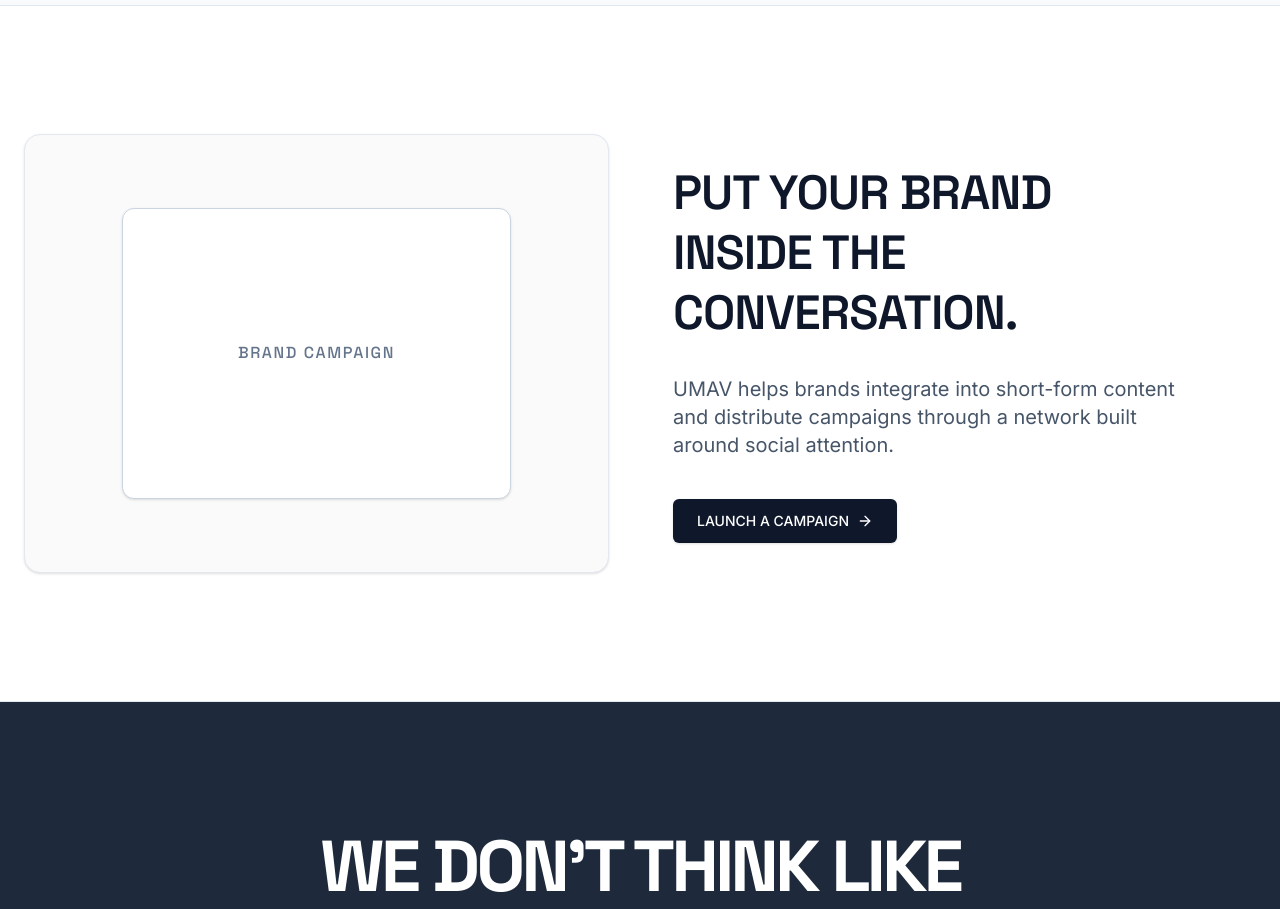
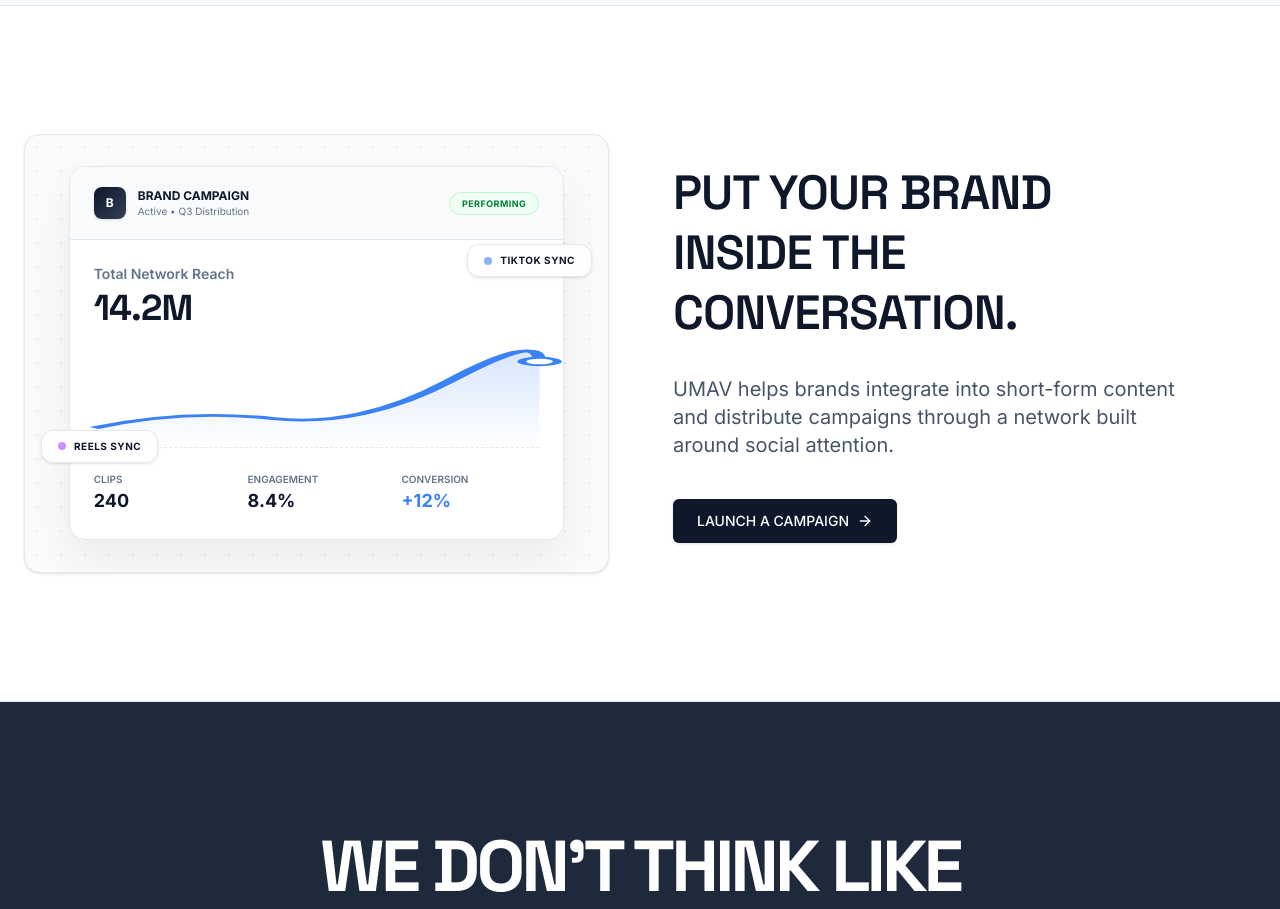
Before and after one commit to kunwarsaurav/UMAV-Media, a Next.js app in the folder frontend/: page / in a window 1280 px wide. Shown: the part 3100-4009 px from the top of the page. Built offline with nearby package versions, Linux system fonts and the light colour scheme.

Commit message:
landing page with hero, content workflow, and feature sections

```diff
--- a/frontend/src/app/page.tsx
+++ b/frontend/src/app/page.tsx
@@ -207,14 +207,121 @@
                 </Button>
               </div>
               <div className="flex-1 relative w-full aspect-square md:aspect-[4/3] border border-[#E2E8F0] bg-[#FAFAFA] rounded-2xl shadow-sm overflow-hidden flex items-center justify-center">
+
+                {/* Elegant Dot Pattern */}
+                <div
+                  className="absolute inset-0 z-0 opacity-40"
+                  style={{
+                    backgroundImage: "radial-gradient(#CBD5E1 1px, transparent 1px)",
+                    backgroundSize: "24px 24px",
+                  }}
+                />
+
+                {/* Dashboard Card */}
                 <motion.div
-                  initial={{ scale: 0.95, opacity: 0 }}
-                  whileInView={{ scale: 1, opacity: 1 }}
+                  initial={{ y: 20, opacity: 0 }}
+                  whileInView={{ y: 0, opacity: 1 }}
                   viewport={{ once: true }}
-                  className="relative z-10 w-2/3 h-2/3 border border-[#CBD5E1] bg-white rounded-xl shadow-sm flex items-center justify-center overflow-hidden"
+                  transition={{ duration: 0.6 }}
+                  className="relative z-10 w-[90%] md:w-[85%] bg-white rounded-2xl shadow-[0_20px_40px_rgb(0,0,0,0.06)] border border-[#E2E8F0] overflow-hidden"
                 >
-                  <span className="relative z-10 font-heading font-medium tracking-widest text-[#64748B]">BRAND CAMPAIGN</span>
+                  {/* Card Header */}
+                  <div className="px-5 py-4 md:px-6 md:py-5 border-b border-[#E2E8F0] flex justify-between items-center bg-[#F8FAFC]">
+                    <div className="flex items-center gap-3">
+                      <div className="w-8 h-8 rounded-lg bg-gradient-to-br from-[#0F172A] to-[#334155] flex items-center justify-center shadow-sm">
+                         <span className="text-white font-bold text-xs uppercase">B</span>
+                      </div>
+                      <div>
+                        <div className="text-xs font-bold text-[#0F172A]">BRAND CAMPAIGN</div>
+                        <div className="text-[9px] md:text-[10px] text-[#64748B]">Active • Q3 Distribution</div>
+                      </div>
+                    </div>
+                    <div className="px-2 py-1 md:px-3 bg-green-50 border border-green-200 text-green-700 text-[8px] md:text-[9px] font-bold tracking-wider rounded-full">
+                      PERFORMING
+                    </div>
+                  </div>
+
+                  {/* Metrics */}
+                  <div className="p-5 md:p-6">
+                    <div className="text-xs md:text-sm font-semibold text-[#64748B] mb-1">Total Network Reach</div>
+                    <div className="text-3xl md:text-4xl font-heading font-bold text-[#0F172A] mb-4 tracking-tight">14.2M</div>
+
+                    {/* Animated Line Chart SVG */}
+                    <div className="w-full h-20 md:h-24 relative mt-4 md:mt-6 border-b border-dashed border-[#E2E8F0]">
+                       <svg className="w-full h-full overflow-visible" preserveAspectRatio="none" viewBox="0 0 100 100">
+                         <defs>
+                           <linearGradient id="chartGradient" x1="0" x2="0" y1="0" y2="1">
+                             <stop offset="0%" stopColor="#3B82F6" stopOpacity="0.2" />
+                             <stop offset="100%" stopColor="#3B82F6" stopOpacity="0" />
+                           </linearGradient>
+                         </defs>
+                         {/* Fill */}
+                         <motion.path
+                           d="M0,100 L0,80 Q20,60 40,70 T80,30 T100,10 L100,100 Z"
+                           fill="url(#chartGradient)"
+                           initial={{ opacity: 0 }}
+                           whileInView={{ opacity: 1 }}
+                           transition={{ duration: 1, delay: 0.2 }}
+                         />
+                         {/* Line */}
+                         <motion.path
+                           d="M0,80 Q20,60 40,70 T80,30 T100,10"
+                           fill="none"
+                           stroke="#3B82F6"
+                           strokeWidth="3"
+                           initial={{ pathLength: 0 }}
+                           whileInView={{ pathLength: 1 }}
+                           transition={{ duration: 1.5, ease: "easeOut" }}
+                         />
+                         {/* End Point */}
+                         <motion.circle
+                           cx="100" cy="10" r="4"
+                           fill="#fff" stroke="#3B82F6" strokeWidth="2"
+                           initial={{ scale: 0 }}
+                           whileInView={{ scale: 1 }}
+                           transition={{ duration: 0.3, delay: 1.5 }}
+                         />
+                       </svg>
+                    </div>
+
+                    <div className="grid grid-cols-3 gap-2 md:gap-4 mt-6">
+                      <div>
+                        <div className="text-[9px] md:text-[10px] text-[#64748B] font-semibold uppercase">Clips</div>
+                        <div className="text-base md:text-lg font-bold text-[#0F172A]">240</div>
+                      </div>
+                      <div>
+                        <div className="text-[9px] md:text-[10px] text-[#64748B] font-semibold uppercase">Engagement</div>
+                        <div className="text-base md:text-lg font-bold text-[#0F172A]">8.4%</div>
+                      </div>
+                      <div>
+                        <div className="text-[9px] md:text-[10px] text-[#64748B] font-semibold uppercase">Conversion</div>
+                        <div className="text-base md:text-lg font-bold text-[#3B82F6]">+12%</div>
+                      </div>
+                    </div>
+                  </div>
                 </motion.div>
+
+                {/* Floating Elements */}
+                <motion.div
+                  initial={{ x: 20, opacity: 0 }}
+                  whileInView={{ x: 0, opacity: 1 }}
+                  transition={{ delay: 0.8 }}
+                  className="absolute right-2 md:right-4 top-1/4 px-3 py-1.5 md:px-4 md:py-2 bg-white/80 backdrop-blur-md rounded-xl border border-[#E2E8F0] shadow-sm flex items-center gap-2 z-20"
+                >
+                  <div className="w-1.5 h-1.5 md:w-2 md:h-2 rounded-full bg-[#3B82F6] animate-pulse" />
+                  <span className="text-[9px] md:text-[10px] font-bold text-[#0F172A] tracking-wider">TIKTOK SYNC</span>
+                </motion.div>
+
+                <motion.div
+                  initial={{ x: -20, opacity: 0 }}
+                  whileInView={{ x: 0, opacity: 1 }}
+                  transition={{ delay: 1.0 }}
+                  className="absolute left-2 md:left-4 bottom-1/4 px-3 py-1.5 md:px-4 md:py-2 bg-white/80 backdrop-blur-md rounded-xl border border-[#E2E8F0] shadow-sm flex items-center gap-2 z-20"
+                >
+                  <div className="w-1.5 h-1.5 md:w-2 md:h-2 rounded-full bg-purple-500 animate-pulse" />
+                  <span className="text-[9px] md:text-[10px] font-bold text-[#0F172A] tracking-wider">REELS SYNC</span>
+                </motion.div>
+
               </div>
             </div>
           </div>
```
